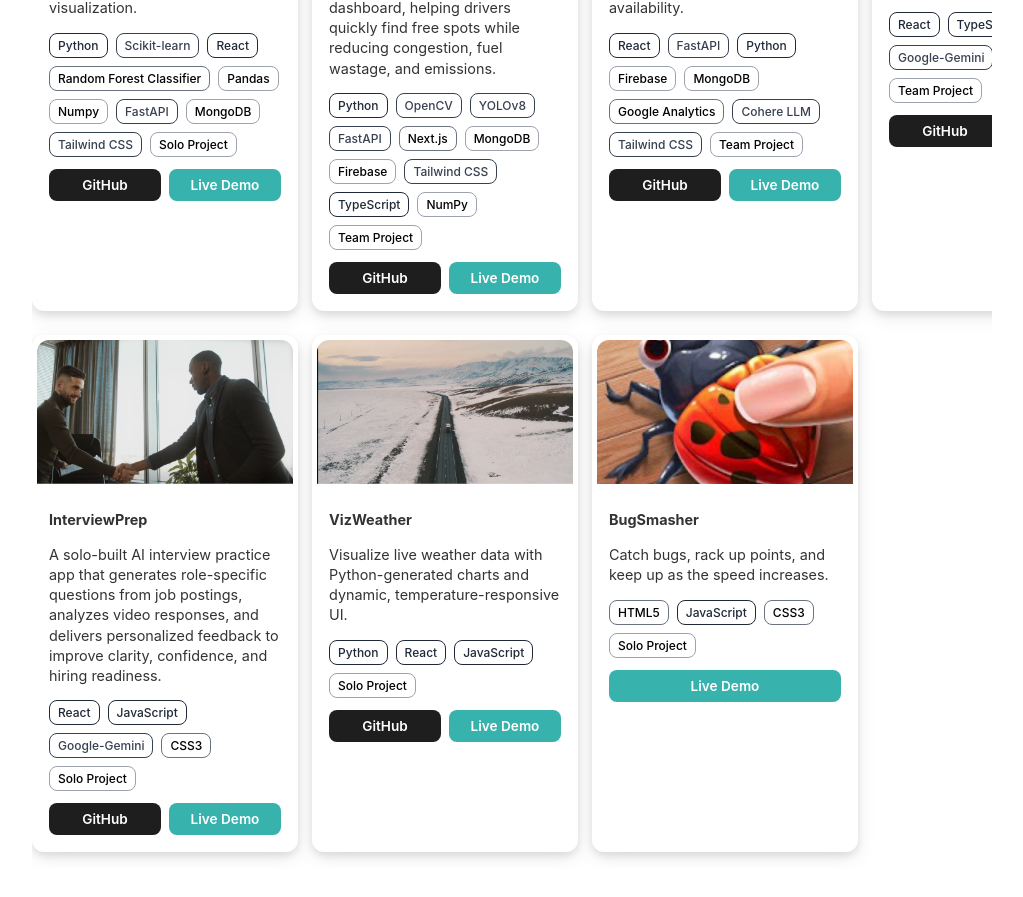
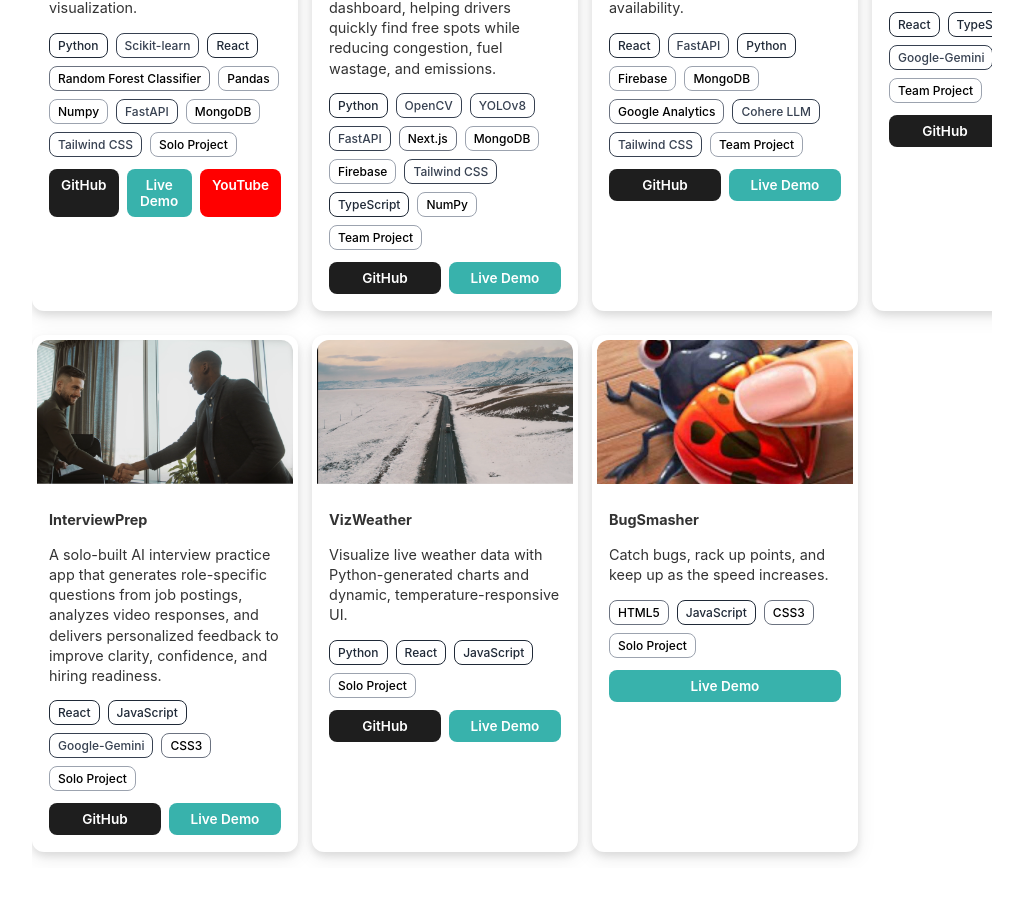
Before and after one commit to SahilGupta721/portfolio-website, a React (Vite) app in the folder frontend/: page / in a window 1280 px wide. Shown: the part 1191-2088 px from the top of the page, without its empty margins (128-1151 px from the left). Built offline with nearby package versions, Linux system fonts and the light colour scheme.

Commit message:
youtube button is visible now

```diff
--- a/frontend/src/css/home.css
+++ b/frontend/src/css/home.css
@@ -512,6 +512,7 @@ body {
 /* YouTube button */
 .youtube-button {
   background-color: #FF0000;
+
   color: #fff;
 }
 
--- a/frontend/src/pages/home.jsx
+++ b/frontend/src/pages/home.jsx
@@ -99,9 +99,9 @@ function Home() {
                           Live Demo
                         </a>
                       )}
-                      {projects.youtube && (
+                      {project.youtube && (
 
-                        <a href={projects.youtube}
+                        <a href={project.youtube}
                           target="_blank"
                           rel="noopener noreferrer"
                           className="project-button youtube-button"
```
